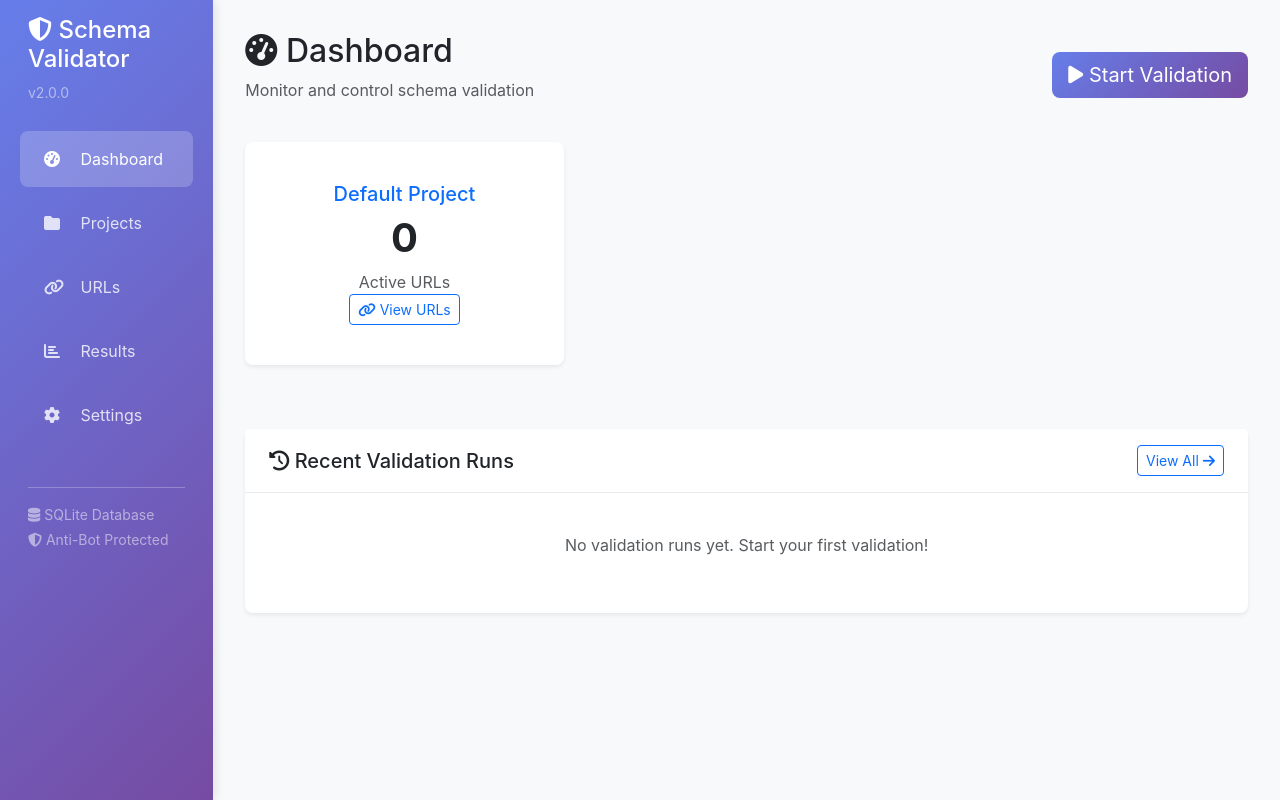
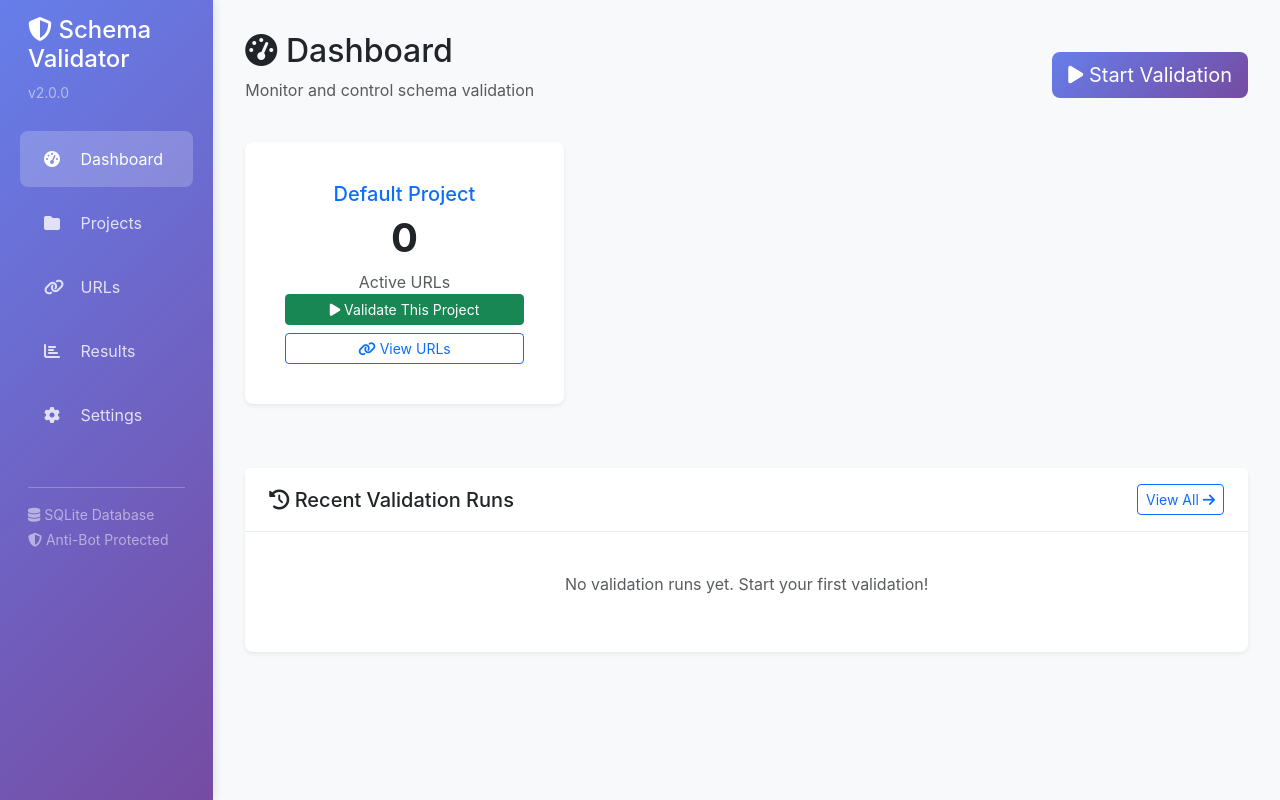
Before and after one commit to jefflouella/product-schema-validator, a Flask app: page / in a window 1280 px wide. Run offline with Flask 3, Linux system fonts and the light colour scheme; some libraries are stand-ins or nearby versions.

Commit message:
Fix dashboard: Add per-project validation buttons
- Add individual 'Validate This Project' buttons to each project card
- Remove confusion about validating all projects vs specific projects
- Show project name in validation progress display
- Each project card now has its own validation button with confirmation
- Maintains existing modal for advanced settings

```diff
--- a/schema_validator/__main__.py
+++ b/schema_validator/__main__.py
@@ -20,7 +20,7 @@ def main():
         print("=" * 60)
 
         app = create_app()
-        socketio.run(app, host=Config.HOST, port=Config.PORT, debug=Config.DEBUG)
+        socketio.run(app, host=Config.HOST, port=Config.PORT, debug=Config.DEBUG, allow_unsafe_werkzeug=True)
 
     except KeyboardInterrupt:
         print("\n\nShutting down gracefully...")
--- a/schema_validator/web/app.py
+++ b/schema_validator/web/app.py
@@ -33,7 +33,7 @@ def create_app(config_class=Config):
     db = Database()
 
     # Initialize SocketIO
-    socketio.init_app(app)
+    socketio.init_app(app, cors_allowed_origins="*")
 
     # Register routes
     from . import routes
--- a/schema_validator/web/templates/index.html
+++ b/schema_validator/web/templates/index.html
@@ -10,9 +10,11 @@
             <h1 class="h2"><i class="fas fa-tachometer-alt"></i> Dashboard</h1>
             <p class="text-muted">Monitor and control schema validation</p>
         </div>
+        <div class="btn-group" role="group">
             <button class="btn btn-primary btn-lg" @click="showStartValidationModal = true">
                 <i class="fas fa-play"></i> Start Validation
             </button>
+        </div>
     </div>
 
     <!-- Project Stats -->
@@ -24,9 +26,14 @@
                     <h5 class="card-title text-primary">{{ project.name }}</h5>
                     <h3 class="text-dark">{{ project.url_count }}</h3>
                     <p class="text-muted">Active URLs</p>
+                    <div class="d-grid gap-2">
+                        <button class="btn btn-success btn-sm" @click="startProjectValidation({{ project.id }}, '{{ project.name }}')">
+                            <i class="fas fa-play"></i> Validate This Project
+                        </button>
                         <a href="{{ url_for('main.urls', project_id=project.id) }}" class="btn btn-sm btn-outline-primary">
                             <i class="fas fa-link"></i> View URLs
                         </a>
+                    </div>
                 </div>
             </div>
         </div>
@@ -63,6 +70,7 @@
                          :style="'width: ' + validationProgress.percent + '%'"
                          x-text="Math.round(validationProgress.percent) + '%'"></div>
                 </div>
+                <p class="text-muted mt-2 mb-0" x-show="validationProgress.projectName" x-text="'Validating: ' + validationProgress.projectName"></p>
                 <p class="text-muted mt-2 mb-0" x-text="'Currently processing: ' + validationProgress.currentUrl"></p>
             </div>
         </div>
@@ -175,7 +183,8 @@ function dashboardApp() {
             processed: 0,
             total: 0,
             percent: 0,
-            currentUrl: ''
+            currentUrl: '',
+            projectName: ''
         },
         validationSettings: {
             project_id: {{ projects[0].id if projects else 'null' }},
@@ -209,6 +218,47 @@ function dashboardApp() {
                     this.validationProgress.processed = 0;
                     this.validationProgress.percent = 0;
                     this.showStartValidationModal = false;
+                } else {
+                    alert('Error: ' + data.error);
+                }
+            } catch (error) {
+                alert('Error starting validation: ' + error.message);
+            }
+        },
+
+        async startProjectValidation(projectId, projectName) {
+            if (!confirm(`Start validation for "${projectName}" project?`)) {
+                return;
+            }
+
+            try {
+                const response = await fetch('/api/validation/start', {
+                    method: 'POST',
+                    headers: {
+                        'Content-Type': 'application/json'
+                    },
+                    body: JSON.stringify({
+                        project_id: projectId,
+                        settings: {
+                            headless: true,
+                            timeout: 30000,
+                            concurrent_limit: 3,
+                            delay_min: 2,
+                            delay_max: 5,
+                            max_retries: 1
+                        }
+                    })
+                });
+
+                const data = await response.json();
+
+                if (response.ok) {
+                    this.currentRunId = data.run_id;
+                    this.isValidating = true;
+                    this.validationProgress.total = data.total_urls;
+                    this.validationProgress.processed = 0;
+                    this.validationProgress.percent = 0;
+                    this.validationProgress.projectName = projectName;
                 } else {
                     alert('Error: ' + data.error);
                 }
```
Lines whose indentation alone changed are shown as unchanged.
